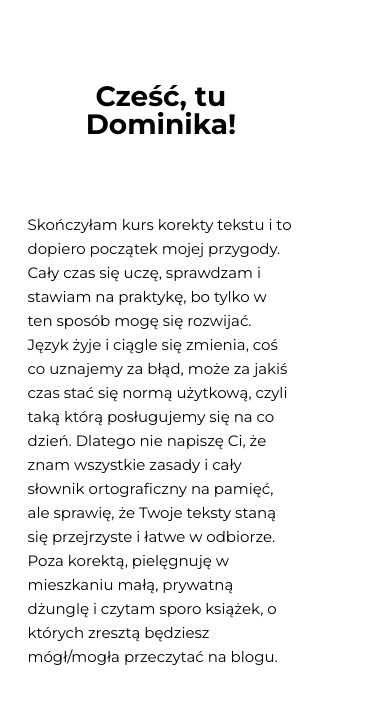
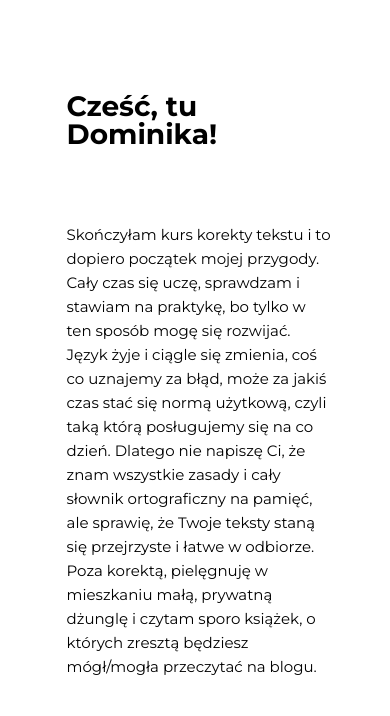
Before and after one commit to D1MK4-code/Dominika-Main, a plain HTML site: page index.html in a window 390 px wide. Shown: the part 512-1228 px from the top of the page. Drawn offline with nearby package versions, Linux system fonts and the light colour scheme.

Commit message:
deleted aos in about text

```diff
--- a/about.css
+++ b/about.css
@@ -17,7 +17,7 @@ html{
     align-items: center;
     width: 80%;
     padding: 2%;
-    margin: 10px ;
+    margin: 10px auto;
 }
 
 .about-photo img{
@@ -28,7 +28,7 @@ html{
 .first_wrapper {
     display: flex;
     flex-direction: column;
-    width: 90%
+    width: 90%;
 }
 
 .first_wrapper h1{
@@ -54,7 +54,6 @@ html{
 .about_section_wrapper {
     padding-top: 100px;
     margin-bottom: 10px;
-    margin: 0 ;
     /* width: 90%; */
     padding: 2%;
 }
@@ -62,9 +61,7 @@ html{
 .first_wrapper {
     padding-bottom: 150px;
     margin-bottom: 50px;
-    text-align: center;
-    width: 90%;
-    align-self: center;
+    /* width: 90%; */
     margin: 0 ;
 }
 
--- a/index.html
+++ b/index.html
@@ -37,6 +37,7 @@
     </nav>
 
 
+
     <!-- Main page -->
 
     <section class="main-section-wrapper">
@@ -66,7 +67,7 @@
         <div class="about-photo" data-aos="fade-right">
             <img src="./assets/about_photo.png" alt="">
         </div>
-        <div class="first_wrapper" data-aos="fade-left">
+        <div class="first_wrapper">
             <h1>Cześć, tu Dominika!</h1>
             <p>Skończyłam kurs korekty tekstu i to dopiero początek mojej przygody. Cały czas się uczę, sprawdzam i
                 stawiam
```
